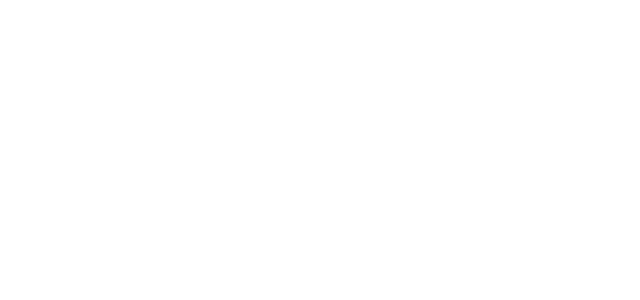
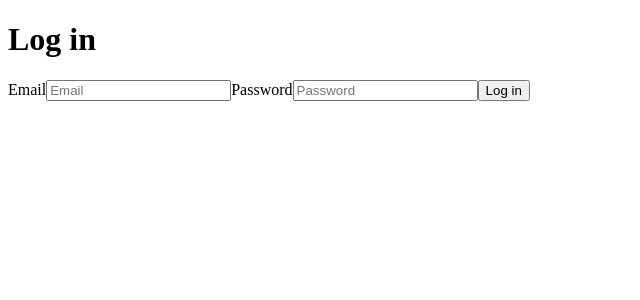
Before and after one commit to vlappdev/login-registration-redux, a React (Create React App) app: page /login in a window 1280 px wide. Shown: the top 300 px of the page, without its empty margins (0-640 px from the left). Built offline with nearby package versions, Linux system fonts and the light colour scheme; no server answers.

Commit message:
02 - added functionality register and login

```diff
--- a/package.json
+++ b/package.json
@@ -9,6 +9,7 @@
     "firebase": "^7.14.6",
     "react": "^16.13.1",
     "react-dom": "^16.13.1",
+    "react-router": "^5.2.0",
     "react-router-dom": "^5.2.0",
     "react-scripts": "3.4.1"
   },
--- a/src/App.js
+++ b/src/App.js
@@ -1,20 +1,23 @@
 import React from 'react';
 import './App.css';
 import { BrowserRouter as Router, Route } from 'react-router-dom';
-
 import Home from './components/Home'
 import Login from './components/Login'
 import SignUp from './components/SignUp'
+import { AuthProvider } from './components/Auth'
+import PrivateRoute from "./components/PrivateRoute";
 
 function App() {
     return (
-        <Router>
-            <div>
-                <Route exact path='/' component={Home} />
-                <Route exact path='/login' component={Login} />
-                <Route exact path='/signup' component={SignUp} />
-            </div>
-        </Router>
+        <AuthProvider>
+            <Router>
+                <div>
+                    <PrivateRoute exact path='/' component={ Home } />
+                    <Route exact path='/login' component={ Login } />
+                    <Route exact path='/signup' component={ SignUp } />
+                </div>
+            </Router>
+        </AuthProvider>
     );
 }
 
--- /dev/null
+++ b/src/components/Auth.js
@@ -0,0 +1,24 @@
+import React, { useEffect, useState } from 'react'
+import firebaseAuth from '../firebase'
+
+export const AuthContext = React.createContext();
+
+export const AuthProvider = ({ children }) => {
+    const [currentUser, setCurrentUser] = useState(null);
+
+    useEffect(() => {
+        firebaseAuth.auth().onAuthStateChanged(setCurrentUser);
+    }, []);
+
+    return(
+        <AuthContext.Provider
+            value={{
+                currentUser
+            }}
+        >
+            { children }
+
+        </AuthContext.Provider>
+    )
+
+};
--- a/src/components/Home.js
+++ b/src/components/Home.js
@@ -1,11 +1,11 @@
 import React from 'react';
-import app from '../firebase'
+import firebaseAuth from '../firebase'
 
 function Home() {
     return (
         <>
             <h1>Home</h1>
-            {/*<button onClick={() => firebase.auth().signOut() }>Sign Out</button>*/}
+            <button onClick={() => firebaseAuth.auth().signOut() }>Sign Out</button>
         </>
     );
 }
--- a/src/components/Login.js
+++ b/src/components/Login.js
@@ -1,9 +1,50 @@
-import React from 'react';
+import React, {useCallback, useContext } from 'react';
+import {withRouter, Redirect} from 'react-router'
+import firebaseAuth from '../firebase'
+import {AuthContext} from "./Auth";
 
-function Login(props) {
+
+
+function Login({ history }) {
+
+    const handleLogin = useCallback(
+        async event => {
+            event.preventDefault();
+            const { email, password } = event.target.elements;
+
+            try{
+                await firebaseAuth
+                    .auth()
+                    .signInWithEmailAndPassword(email.value, password.value);
+                history.push("/")
+            } catch (err) {
+                alert(err)
+            }
+        }, [history]
+    );
+
+    const { currentUser } = useContext( AuthContext );
+
+    if(currentUser){
+        return <Redirect to="/" />
+    }
+
     return (
-        <div></div>
+        <div>
+            <h1>Log in</h1>
+            <form onSubmit={handleLogin}>
+                <label>
+                    Email
+                    <input name="email" type="email" placeholder="Email" />
+                </label>
+                <label>
+                    Password
+                    <input name="password" type="password" placeholder="Password" />
+                </label>
+                <button type="submit">Log in</button>
+            </form>
+        </div>
     );
 }
 
-export default Login;
+export default withRouter(Login);
--- /dev/null
+++ b/src/components/PrivateRoute.js
@@ -0,0 +1,24 @@
+import React, { useContext } from 'react';
+import { Route, Redirect } from 'react-router-dom'
+import { AuthContext } from "./Auth";
+
+const PrivateRoute = ({ component: RouteComponent, ...rest }) => {
+
+    const { currentUser } = useContext(AuthContext);
+
+    return (
+        <Route
+            { ...rest }
+            render = { routeProps =>
+                !! currentUser?(
+                    <RouteComponent {...routeProps} />
+                ) : (
+                    <Redirect to={"login"} />
+                )
+
+            }
+        />
+    );
+};
+
+export default PrivateRoute;
--- a/src/components/SignUp.js
+++ b/src/components/SignUp.js
@@ -1,9 +1,39 @@
-import React from 'react';
+import React, { useCallback } from 'react';
+import {withRouter} from 'react-router';
+import firebaseAuth from '../firebase'
 
-function SignUp(props) {
+function SignUp({ history }) {
+
+    const handleSignUp = useCallback(async event => {
+        event.preventDefault();
+        const { email, password } = event.target.elements
+
+        try{
+            await firebaseAuth
+                .auth()
+                .createUserWithEmailAndPassword(email.value, password.value);
+            history.push("/");
+        } catch (err) {
+            alert(err)
+        }
+    }, [history]);
+
     return (
-        <div></div>
+        <div>
+            <h1>Sign Up</h1>
+            <form onSubmit={handleSignUp}>
+                <label>
+                    Email
+                    <input name="email" type="email" placeholder="Email" />
+                </label>
+                <label>
+                    Password
+                    <input name="password" type="password" placeholder="Password" />
+                </label>
+                <button type="submit">Sign Up</button>
+            </form>
+        </div>
     );
 }
 
-export default SignUp;
+export default withRouter(SignUp);
--- a/src/firebase.js
+++ b/src/firebase.js
@@ -7,8 +7,9 @@
 
 
 
+
 };
 // Initialize Firebase
-const app = firebase.initializeApp(firebaseConfig);
+const firebaseAuth = firebase.initializeApp(firebaseConfig);
 
-export default app
+export default firebaseAuth
```
Also changed, not shown: 1 other file (tests, documents, lock files or other folders).
